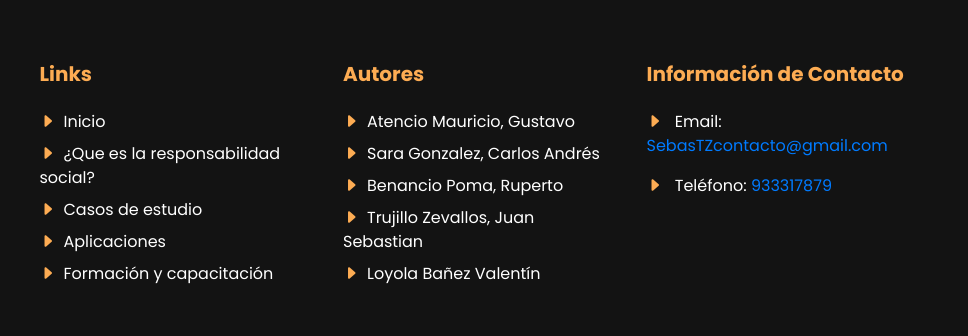
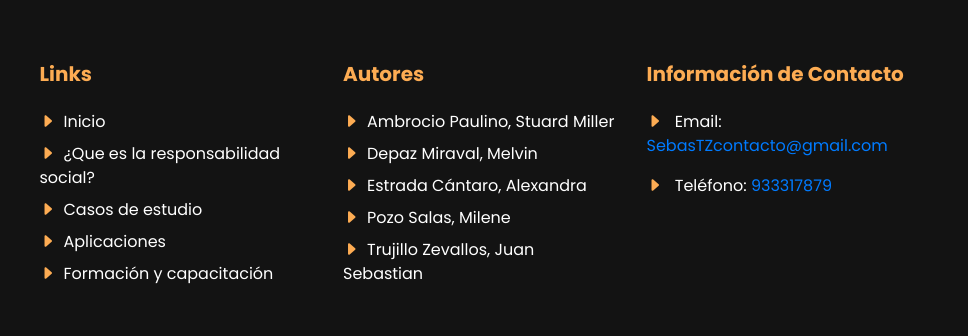
Before and after one commit to StuardAP/g7, a website: page public/aplicaciones.html in a window 1280 px wide. Shown: the part 5115-5451 px from the top of the page, 312-1280 px from the left. Drawn offline with nearby package versions, Linux system fonts and the light colour scheme.

Commit message:
cambie los nombres de los integrantes en aplicaciones.html

```diff
--- a/public/aplicaciones.html
+++ b/public/aplicaciones.html
@@ -487,15 +487,14 @@
 			<div class="col-lg-3 col-md-6 mb-5">
 				<h5 class="font-weight-bold orange mb-4">Autores</h5>
 				<div class="d-flex flex-column justify-content-start">
-					<span class="text-white mb-2"><i class="bi bi-caret-right-fill mr-2 orange"></i>Atencio Mauricio,
-						Gustavo</span>
-					<span class="text-white mb-2"><i class="bi bi-caret-right-fill mr-2 orange"></i>Sara Gonzalez, Carlos
-						Andrés</span>
-					<span class="text-white mb-2"><i class="bi bi-caret-right-fill mr-2 orange"></i>Benancio Poma,
-						Ruperto</span>
+					<span class="text-white mb-2"><i class="bi bi-caret-right-fill mr-2 orange"></i>Ambrocio Paulino, Stuard
+						Miller</span>
+					<span class="text-white mb-2"><i class="bi bi-caret-right-fill mr-2 orange"></i>Depaz Miraval, Melvin</span>
+					<span class="text-white mb-2"><i class="bi bi-caret-right-fill mr-2 orange"></i>Estrada Cántaro,
+						Alexandra</span>
+					<span class="text-white mb-2"><i class="bi bi-caret-right-fill mr-2 orange"></i>Pozo Salas, Milene</span>
 					<span class="text-white mb-2"><i class="bi bi-caret-right-fill mr-2 orange"></i>Trujillo Zevallos, Juan
 						Sebastian</span>
-					<span class="text-white"><i class="bi bi-caret-right-fill mr-2 orange"></i>Loyola Bañez Valentín</span>
 				</div>
 			</div>
 			<div class="col-lg-3 col-md-6 mb-5">
```
